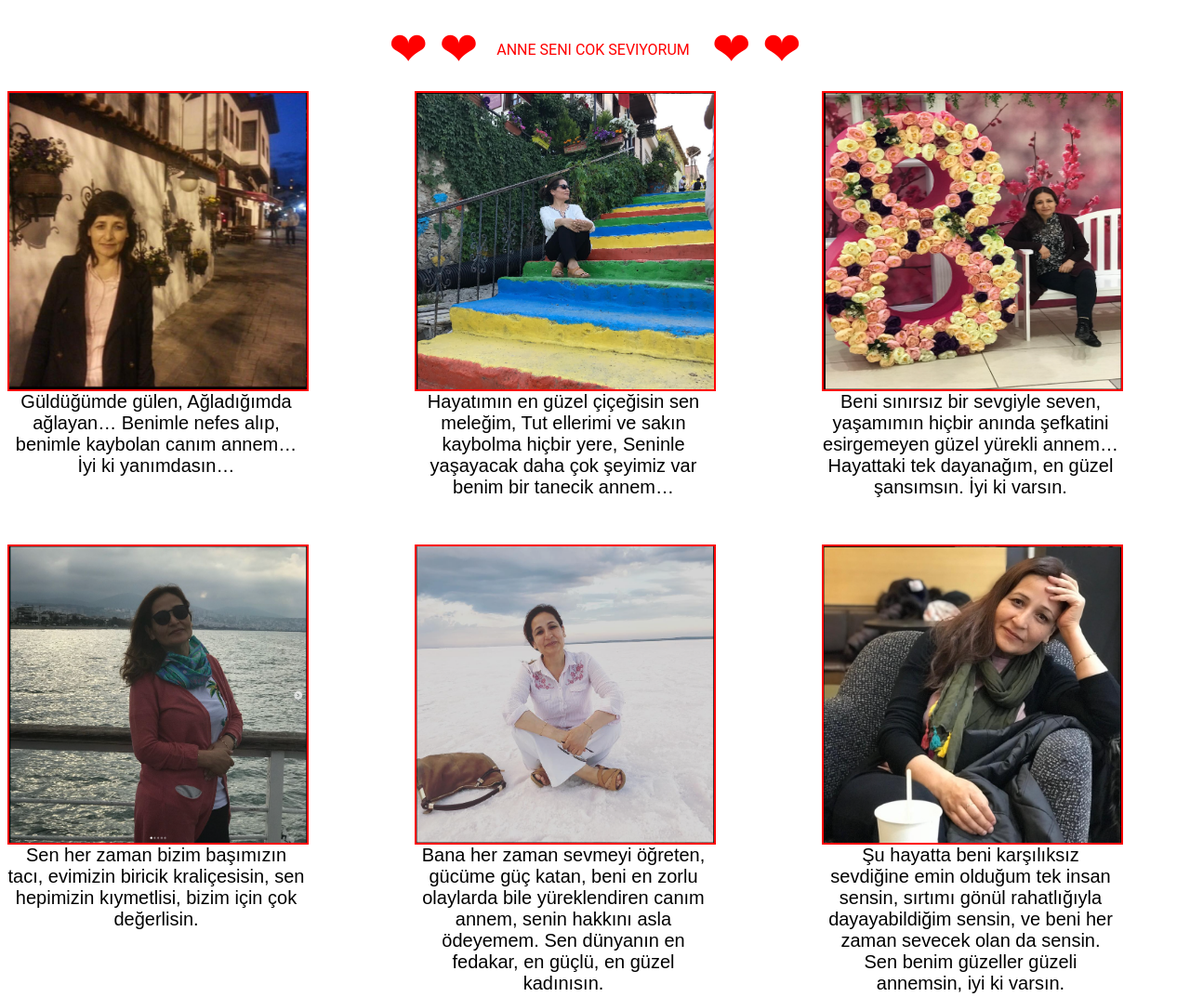
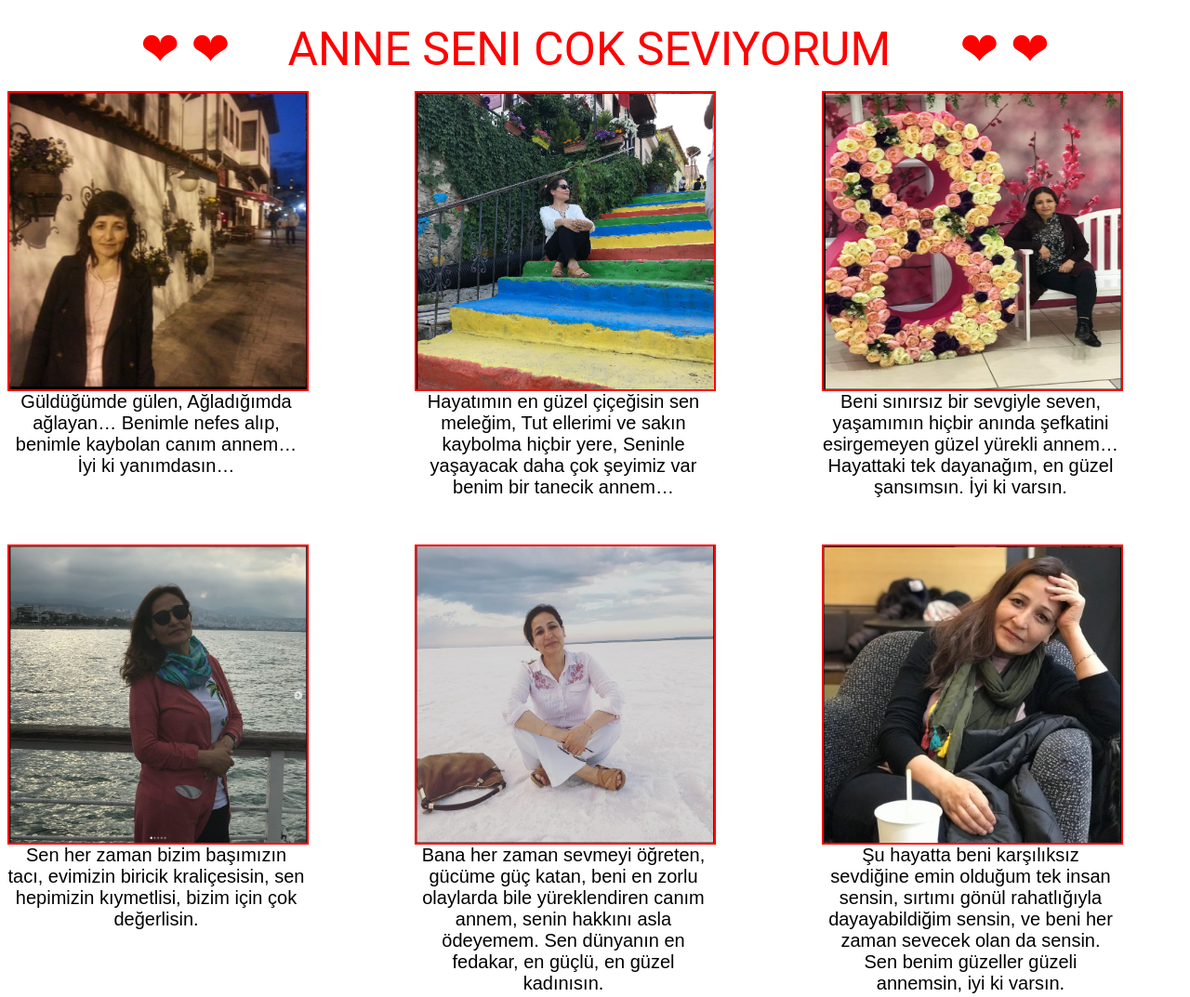
Before and after one commit to baneva/ANNEM, a plain HTML site: page index.html in a window 1280 px wide. Shown: the top 1073 px of the page at 93% size. Drawn offline with Linux system fonts and the light colour scheme; a web font is replaced by a local one.

Commit message:
Update index.html

```diff
--- a/index.html
+++ b/index.html
@@ -78,6 +78,8 @@
         width: 320px;
         font-size: 20px;
       }
+      .annem{
+        font-size:50px;
 
     </style>
     <title>annem</title>
@@ -85,7 +87,7 @@
   <body>
     <header class="header">
       <div class="header-container">
-       <p class="heart">&#10084; &#10084;</p> &nbsp &nbsp &nbspANNE SENI COK SEVIYORUM &nbsp &nbsp &nbsp<p class="heart">&#10084; &#10084;</p>
+       <p class="heart">&#10084; &#10084;</p> <p class="annem">&nbsp &nbsp &nbspANNE SENI COK SEVIYORUM &nbsp &nbsp &nbsp </p> <p class="heart">&#10084; &#10084;</p>
       </div>
     </header>
     <main>
```
